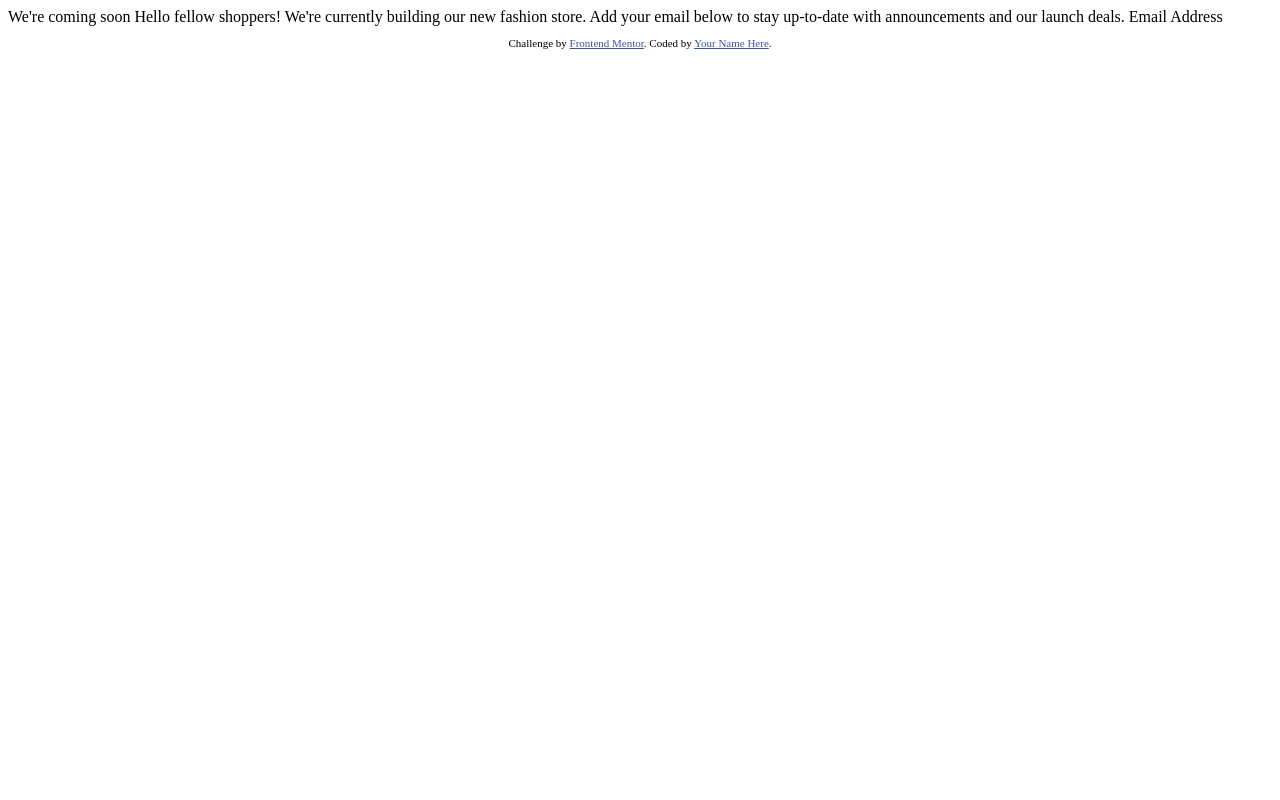
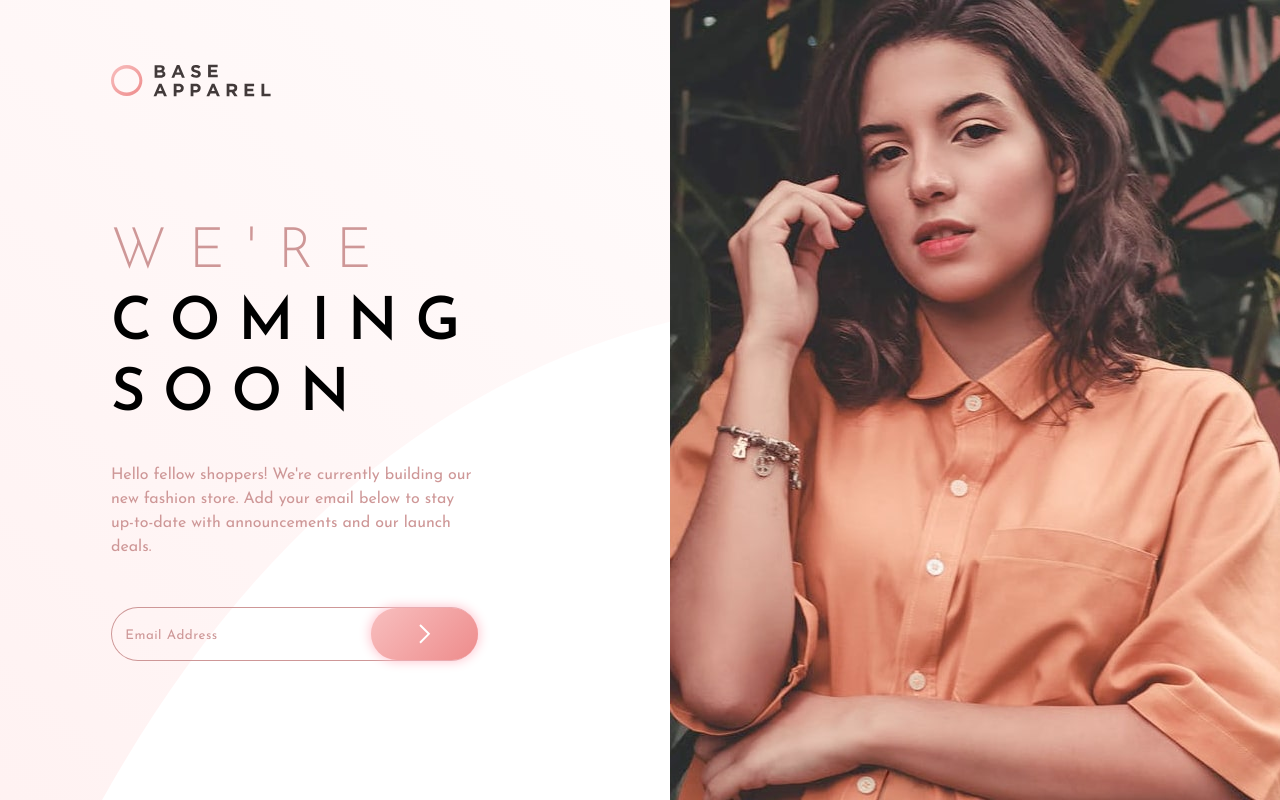
Before and after one commit to bfc0/frontend-challenge-3, a plain HTML site: page index.html in a window 1280 px wide. Drawn offline with Linux system fonts and the light colour scheme.

Commit message:
complete

```diff
--- a/index.html
+++ b/index.html
@@ -1,33 +1,50 @@
 <!DOCTYPE html>
 <html lang="en">
+
 <head>
   <meta charset="UTF-8">
-  <meta name="viewport" content="width=device-width, initial-scale=1.0"> <!-- displays site properly based on user's device -->
+  <meta name="viewport" content="width=device-width, initial-scale=1.0">
+  <!-- displays site properly based on user's device -->
+  <link rel="preconnect" href="https://fonts.googleapis.com">
+  <link rel="preconnect" href="https://fonts.gstatic.com" crossorigin>
+  <link href="https://fonts.googleapis.com/css2?family=Josefin+Sans:wght@300;400;600&display=swap" rel="stylesheet">
+  <link rel="icon" type="image/png" sizes="32x32" href="./images/favicon-32x32.png">
+  <link rel="stylesheet" href="style.css">
+  <title>Frontend Mentor | Base Apparel coming soon page</title>
+  <script src="./script.js" defer></script>
+</head>
 
-  <link rel="icon" type="image/png" sizes="32x32" href="./images/favicon-32x32.png">
-
-  <title>Frontend Mentor | Base Apparel coming soon page</title>
-
-  <!-- Feel free to remove these styles or customise in your own stylesheet 👍 -->
-  <style>
-    .attribution { font-size: 11px; text-align: center; }
-    .attribution a { color: hsl(228, 45%, 44%); }
-  </style>
-</head>
 <body>
 
-  We're coming soon
+  <main>
+    <section class="right">
+      <img src="./images/logo.svg" alt="company logo" class="logo_img logo_right">
+      <picture class="hero">
+        <source srcset="./images/hero-desktop.jpg" media="(min-width:1000px)">
+        <img src="./images/hero-mobile.jpg" alt="a young woman in an orange shirt">
+      </picture>
+    </section>
+    <section class="left">
+      <img src="./images/logo.svg" alt="company logo" class="logo_img logo_left">
+      <h2>We're</h2>
+      <h1>coming soon</h1>
+      <p>
+        Hello fellow shoppers! We're currently building our new fashion store.
+        Add your email below to stay up-to-date with announcements and our launch deals.
+      </p>
+      <div class="input_container">
+        <form>
+          <div class="email_input" id="input_parent">
+            <input type="text" placeholder="Email Address" id="email">
+            <button id="btn">
+              <img src="./images/icon-arrow.svg">
+            </button>
+          </div>
+        </form>
+      </div>
+    </section>
+  </main>
 
-  Hello fellow shoppers! We're currently building our new fashion store.
-  Add your email below to stay up-to-date with announcements and our launch deals.
+</body>
 
-  Email Address
-
-  <footer>
-    <p class="attribution">
-      Challenge by <a href="https://www.frontendmentor.io?ref=challenge" target="_blank">Frontend Mentor</a>.
-      Coded by <a href="#">Your Name Here</a>.
-    </p>
-  </footer>
-</body>
 </html>
--- /dev/null
+++ b/script.js
@@ -0,0 +1,19 @@
+document.querySelector('#btn').addEventListener('click', (e) => {
+    e.preventDefault()
+    const email = document.querySelector('#email').value
+    const inputParent = document.querySelector('#input_parent')
+    const regex = new RegExp('[a-z0-9]+@[a-z]+\.[a-z]{2,3}')
+    if (regex.test(email)) {
+        if (inputParent.classList.contains('invalid')) {
+            inputParent.classList.toggle('invalid')
+        }
+        if (!inputParent.classList.contains('valid')) {
+            inputParent.classList.toggle('valid')
+        }
+        setTimeout(() => {
+            inputParent.classList.toggle('valid')
+        }, 2000)
+        return
+    }
+    inputParent.classList.toggle('invalid')
+})
--- /dev/null
+++ b/style.css
@@ -0,0 +1,264 @@
+*,
+html,
+body {
+    box-sizing: border-box;
+    margin: 0;
+    padding: 0;
+}
+
+html,
+body {
+    height: 100%;
+    width: 100%;
+}
+
+
+body {
+    font-family: 'Josefin Sans', sans-serif;
+    font-size: 16px;
+    background-color: var(--col2);
+}
+
+main {
+    margin: auto;
+    height: 100%;
+    width: clamp(350px, 100%, 1440px);
+}
+
+section {
+    display: flex;
+    flex-direction: column;
+    align-items: center;
+}
+
+picture {
+    width: 100%;
+    object-fit: cover;
+    display: flex;
+    flex-direction: column;
+}
+
+img {
+    object-fit: cover;
+}
+
+.logo_img {
+    width: min(50%, 100px);
+    align-self: flex-start;
+    margin: 2em;
+}
+
+.left {
+    padding: 2em;
+    align-items: center;
+}
+
+
+h2 {
+    color: var(--clr-desaturated-red);
+    font-weight: 300;
+    font-size: 2.5em;
+    text-transform: uppercase;
+    margin-top: 0.7em;
+    letter-spacing: 8px;
+}
+
+h1 {
+    font-size: 2.5em;
+    text-transform: uppercase;
+    text-align: center;
+    font-weight: 600;
+    margin-top: 0.5rem;
+    /* line-height: 1.2; */
+    letter-spacing: 8px;
+}
+
+p {
+    margin-top: 1em;
+    color: var(--clr-desaturated-red);
+    font-size: 0.9em;
+    line-height: 1.5;
+    text-align: center;
+    font-weight: 400;
+}
+
+.input_container {
+    padding-block: 1em;
+    width: 100%;
+}
+
+input[type=text] {
+    padding: 1em;
+    border: none;
+    outline: none;
+    background: transparent;
+}
+
+
+input::placeholder {
+    color: var(--clr-desaturated-red);
+    font-family: 'Josefin Sans', sans-serif;
+    letter-spacing: 0.5px;
+}
+
+.email_input {
+    border-radius: 2em;
+    border: 1px solid var(--clr-desaturated-red);
+    display: flex;
+    border-right: transparent;
+    z-index: 3;
+}
+
+.invalid {
+    border: 1px solid red !important;
+    position: relative;
+}
+
+.invalid::before {
+    content: "Please provide a valid email";
+    position: absolute;
+    top: 4em;
+    left: 3em;
+    color: red;
+}
+
+.invalid::after {
+    content: url("./images/icon-error.svg");
+    position: absolute;
+    top: 25%;
+    right: 30%;
+}
+
+.valid {
+    position: absolute;
+}
+
+.valid::before {
+    content: "Email is valid";
+    position: absolute;
+    top: 4em;
+    left: 3em;
+    color: green;
+}
+
+
+
+button {
+    margin-left: auto;
+    border-radius: 2em;
+    background-image: linear-gradient(135deg, hsl(0, 80%, 86%), hsl(0, 74%, 74%));
+    border: none;
+    border-radius: 2em;
+    width: 4em;
+    display: flex;
+    align-items: center;
+    justify-content: center;
+    padding-inline: 2.5em;
+    box-shadow: 0px 0px 12px 1px pink;
+}
+
+button:hover {
+    background-image: linear-gradient(135deg, hsl(0, 80%, 86%), hsla(0, 52%, 80%, 0.781));
+    box-shadow: 0px 0px 13px 2px var(--col4);
+}
+
+.logo_left {
+    display: none;
+}
+
+
+@media(min-width:1000px) {
+    body {
+        background-color: transparent;
+        background-image: url("./images/bg-pattern-desktop.svg");
+        background-position: center;
+        background-size: 100%;
+        background-repeat: no-repeat;
+    }
+
+    main {
+        display: flex;
+        flex-direction: row-reverse;
+    }
+
+    .logo_left {
+        display: block;
+        margin: 0;
+        width: clamp(5em, 50%, 10em);
+    }
+
+    .logo_right {
+        display: none;
+    }
+
+    .left {
+        padding-inline: 10em;
+        padding-block: 4em;
+        align-items: flex-start;
+        flex-basis: 50%;
+        padding-right: clamp(1em, 15%, 20em);
+    }
+
+    .right {
+        flex-basis: 50%;
+        width: clamp(200px, 50%, 800px)
+    }
+
+
+    h2 {
+        font-size: 3.5em;
+        letter-spacing: 0.4em;
+        text-align: left;
+        margin-top: 8rem;
+    }
+
+    h1 {
+        font-size: 3.7em;
+        line-height: 1.2;
+        letter-spacing: 0.3em;
+        text-align: left;
+        margin-bottom: 1rem;
+    }
+
+    p {
+        font-size: 1em;
+        text-align: left;
+        margin-bottom: 1rem;
+    }
+
+    .input_container {
+        padding-block: 2em;
+    }
+
+
+    input[type=email] {
+        font-size: 0.9em;
+    }
+
+    button {
+        padding-inline: 4em;
+        padding-block: 1.2em;
+    }
+
+    picture {
+        width: clamp(500px, 100%, 1000px);
+        size: contain;
+    }
+
+
+
+
+}
+
+:root {
+    --clr-desaturated-red: hsl(0, 36%, 70%);
+    --clr-soft-red: hsl(0, 93%, 68%);
+    --clr-dark-grayish-red: hsl(0, 6%, 24%);
+    --clr-btn: rgb(239, 159, 158);
+
+
+    --col1: hsl(0, 0%, 100%);
+    --col2: hsl(0, 100%, 98%);
+    --col3: hsl(0, 80%, 86%);
+    --col4: hsl(0, 74%, 74%);
+}
```
Also changed, not shown: design/active-states.jpg (deleted), design/desktop-design.jpg (deleted), design/desktop-preview.jpg (deleted), design/mobile-design.jpg (deleted), 3 other files.
